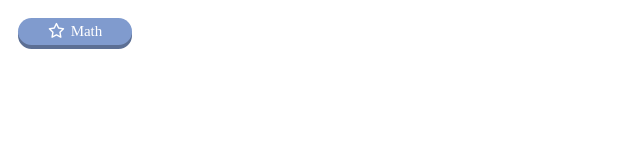
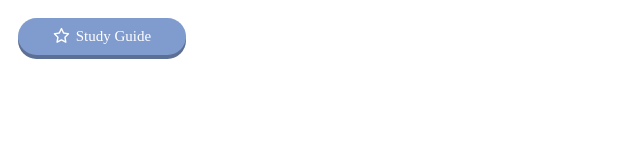
Before and after one commit to ryn-milo/notion_widgt, a plain HTML site: page button.html in a window 1280 px wide. Shown: the whole page, without its empty margins (0-640 px from the left). Drawn offline with Linux system fonts and the light colour scheme.

Commit message:
cbutton.html

```diff
--- a/button.html
+++ b/button.html
@@ -235,7 +235,7 @@
     }
 
     .large {
-      padding: 5px 30px;
+      padding: 10px 35px;
       font-size: 15px;
     }
   </style>
@@ -244,11 +244,11 @@
 
 <body>
 
-  <button class="btn large blue rounded threeD" type="button" onclick="navigate()"> <i class="fa-regular fa-star"></i> Math </button>
+  <button class="btn large blue rounded threeD" type="button" onclick="navigate()"> <i class="fa-regular fa-star"></i> Study Guide </button>
 
   <script>
     function navigate() {
-      window.open("https://www.notion.so/study-hub-18957d2b76cd8011863af38f105ad30c?p=18c57d2b76cd80edacd0dbf25c6e54d7&pm=c", '_parent').focus();
+      window.open("https://docs.google.com/document/d/1Gf3V-47e1M21jUcRb0Rx3YTAGI5wk8Il/edit", '_blank').focus();
     }
   </script>
 
```
